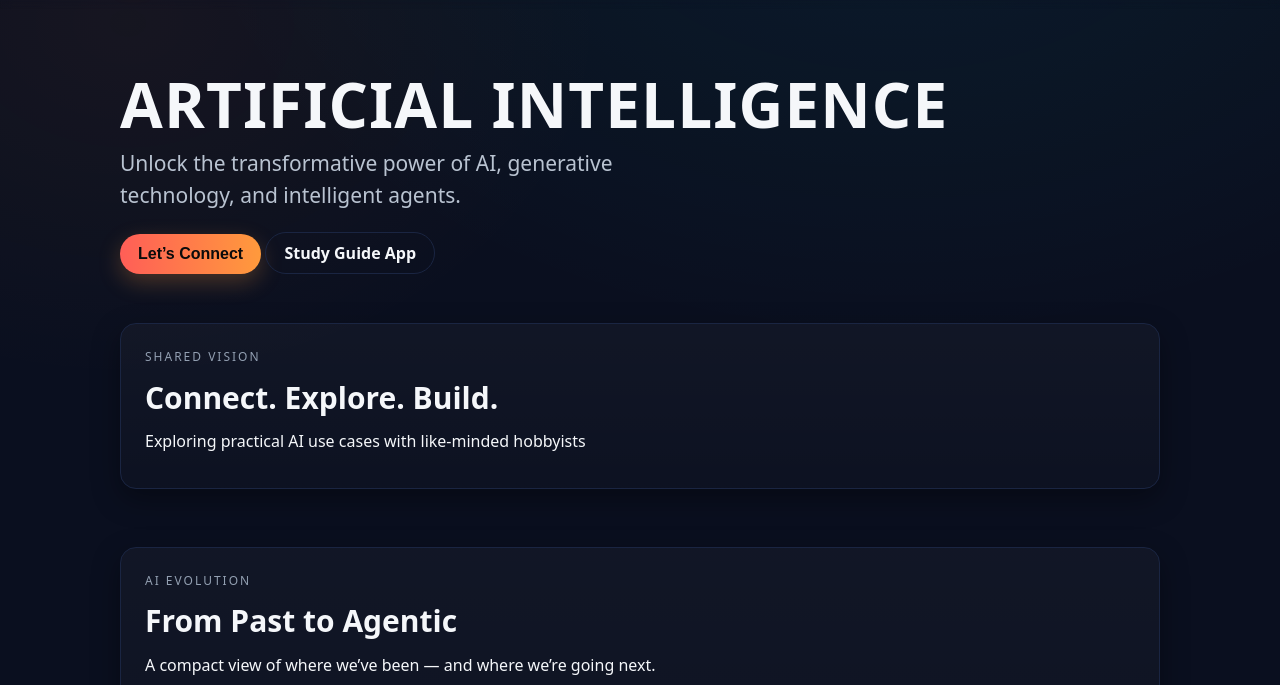
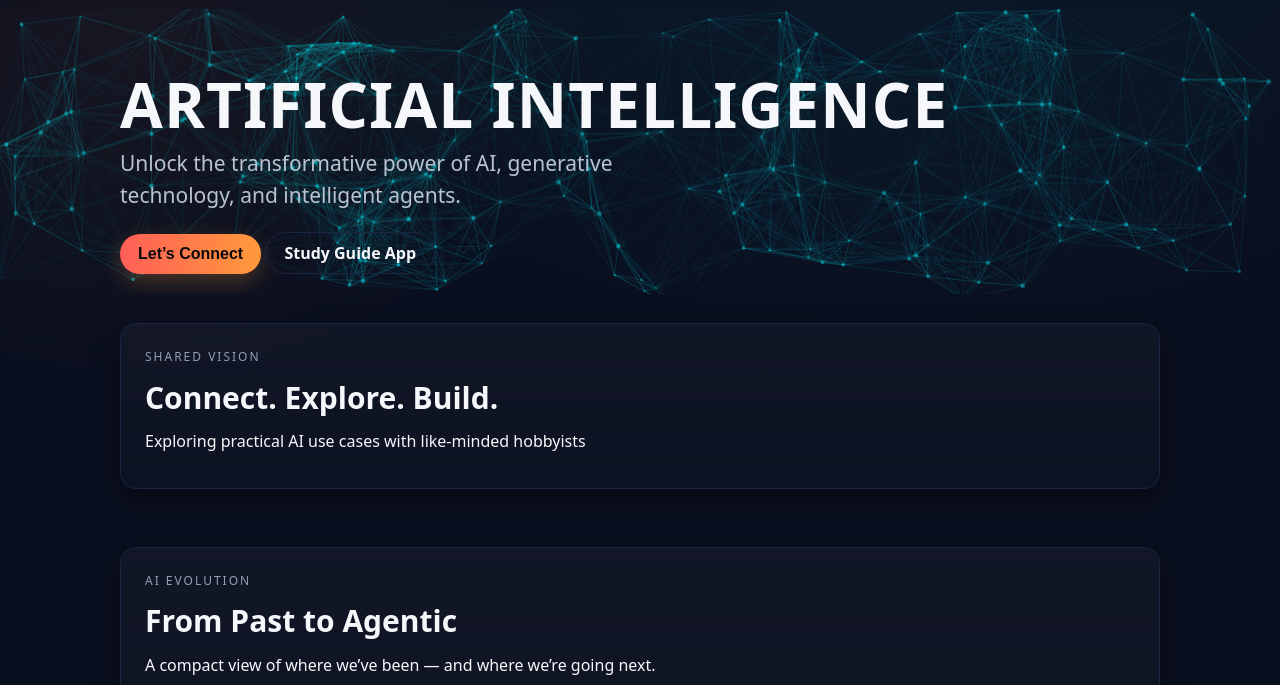
Before and after one commit to FamilyAccount2025/breakout, a website: page public/index.html in a window 1280 px wide. Shown: the part 57-742 px from the top of the page. Drawn offline with Linux system fonts and the light colour scheme; animation ran at ten frames a second.

Commit message:
Add files via upload

```diff
--- a/public/index.html
+++ b/public/index.html
@@ -18,8 +18,7 @@
       --radius:16px; --shadow:0 10px 28px rgba(0,0,0,.35);
       --container:1040px;
       --space-lg:clamp(36px,6vw,64px);
-      /* reduced ~30% from earlier rhythm */
-      --space-md:clamp(18px,3.2vw,29px);
+      --space-md:clamp(18px,3.2vw,29px);  /* ~30% tighter */
       --space-sm:clamp(12px,2.2vw,20px);
       --btn-pad-y:12px; --btn-pad-x:18px; --btn-font:16px;
     }
@@ -50,9 +49,12 @@
     .btn-primary:hover{filter:brightness(1.08);box-shadow:0 10px 26px rgba(255,154,60,.35)}
 
     /* Hero */
-    .hero{padding:var(--space-lg) 0 var(--space-sm);}
-    .hero h1{font-size:clamp(36px,5vw,62px);line-height:1.03;margin:0 0 10px;text-transform:uppercase;letter-spacing:1.1px}
-    .hero p.sub{font-size:clamp(16px,2.1vw,21px);color:var(--muted);max-width:44ch;margin:0 0 var(--space-sm)}
+    .hero{position:relative; padding:var(--space-lg) 0 var(--space-sm); overflow:hidden;}
+    .hero h1{font-size:clamp(36px,5vw,62px);line-height:1.03;margin:0 0 10px;text-transform:uppercase;letter-spacing:1.1px; position:relative; z-index:1;}
+    .hero p.sub{font-size:clamp(16px,2.1vw,21px);color:var(--muted);max-width:44ch;margin:0 0 var(--space-sm); position:relative; z-index:1;}
+    .hero .actions{position:relative; z-index:1;}
+    /* Canvas layer */
+    #fx{position:absolute; inset:0; width:100%; height:100%; z-index:0; pointer-events:none; opacity:.9;}
 
     /* Sections */
     section{padding:var(--space-md) 0}
@@ -106,6 +108,7 @@
   <main>
     <!-- HERO -->
     <section class="hero">
+      <canvas id="fx" aria-hidden="true"></canvas>
       <div class="container">
         <h1>ARTIFICIAL INTELLIGENCE</h1>
         <p class="sub">Unlock the transformative power of AI, generative technology, and intelligent agents.</p>
@@ -224,7 +227,6 @@
   <script>
     const FORM_ENDPOINT = "https://formspree.io/f/xpwlbkzw";
     const EMAIL_TO = "chris@chrisgoff.com";
-
     document.getElementById('year').textContent = new Date().getFullYear();
 
     // Modal open/close
@@ -233,29 +235,41 @@
     const modalBackdrop = document.getElementById("contact-modal");
     openers.forEach(btn => btn.addEventListener("click", () => modalBackdrop.classList.add("open")));
     closers.forEach(btn => btn.addEventListener("click", () => modalBackdrop.classList.remove("open")));
-    modalBackdrop.addEventListener("click", function(e){ if(e.target === modalBackdrop) modalBackdrop.classList.remove("open"); });
+    modalBackdrop.addEventListener("click", (e) => { if(e.target === modalBackdrop) modalBackdrop.classList.remove("open"); });
 
-    // Submit with fetch -> success message in-modal; fallback to mailto on failure
+    // Form submit via fetch with in-modal success; mailto fallback on error
     const form = document.getElementById("contact-form");
-    form.addEventListener("submit", async function(e){
+    form.addEventListener("submit", async (e) => {
       e.preventDefault();
       ["name","email","message"].forEach(id => document.getElementById("err-"+id).textContent = "");
-      const name = document.getElementById("name").value.trim();
-      const email = document.getElementById("email").value.trim();
-      const message = document.getElementById("message").value.trim();
+
+      const nameEl = document.getElementById("name");
+      const emailEl = document.getElementById("email");
+      const msgEl = document.getElementById("message");
+
+      const name = nameEl.value.trim();
+      const email = emailEl.value.trim();
+      const message = msgEl.value.trim();
+
       let ok = true;
-      if(!name){ document.getElementById("err-name").textContent = "Please enter your name."; ok = false; }
-      if(!email || !/^([^\\s@]+)@([^\\s@]+)\\.([^\\s@]+)$/.test(email)){ document.getElementById("err-email").textContent = "Please enter a valid email."; ok = false; }
-      if(!message){ document.getElementById("err-message").textContent = "Please enter a message."; ok = false; }
-      if(!ok){ return; }
+      if (!name) { document.getElementById("err-name").textContent = "Please enter your name."; ok = false; }
 
-      try{
+      // Use native HTML5 email validation for robustness
+      if (!emailEl.checkValidity()) {
+        document.getElementById("err-email").textContent = "Please enter a valid email address.";
+        ok = false;
+      }
+
+      if (!message) { document.getElementById("err-message").textContent = "Please enter a message."; ok = false; }
+      if (!ok) return;
+
+      try {
         const res = await fetch(FORM_ENDPOINT, {
-          method:"POST",
-          headers:{ "Accept":"application/json", "Content-Type":"application/json" },
+          method: "POST",
+          headers: { "Accept": "application/json", "Content-Type": "application/json" },
           body: JSON.stringify({ name, email, message })
         });
-        if(res.ok){
+        if (res.ok) {
           const modal = document.querySelector(".modal");
           modal.innerHTML = `
             <header style="border-bottom:1px solid var(--border); padding-bottom:10px; margin-bottom:10px;">
@@ -267,16 +281,90 @@
             </div>`;
           document.getElementById("close-after-submit").addEventListener("click", () => modalBackdrop.classList.remove("open"));
         } else {
+          // Fallback: open a mailto compose so user can still reach you
           const subject = encodeURIComponent("AI Conversation — ChrisGoff.com");
-          const body = encodeURIComponent(`Name: ${name}\\nEmail: ${email}\\n\\nMessage:\\n${message}\\n\\n— Sent from ChrisGoff.com`);
+          const body = encodeURIComponent(`Name: ${name}\nEmail: ${email}\n\nMessage:\n${message}\n\n— Sent from ChrisGoff.com`);
           window.location.href = `mailto:${EMAIL_TO}?subject=${subject}&body=${body}`;
         }
-      } catch(err){
+      } catch (err) {
         const subject = encodeURIComponent("AI Conversation — ChrisGoff.com");
-        const body = encodeURIComponent(`Name: ${name}\\nEmail: ${email}\\n\\nMessage:\\n${message}\\n\\n— Sent from ChrisGoff.com`);
+        const body = encodeURIComponent(`Name: ${name}\nEmail: ${email}\n\nMessage:\n${message}\n\n— Sent from ChrisGoff.com`);
         window.location.href = `mailto:${EMAIL_TO}?subject=${subject}&body=${body}`;
       }
     });
+
+    // ===== Hero Canvas Animation (denser & more active) =====
+    (function(){
+      const prefersReduced = window.matchMedia('(prefers-reduced-motion: reduce)').matches;
+      const canvas = document.getElementById('fx');
+      if (!canvas || prefersReduced) return; // Respect reduced motion
+
+      const ctx = canvas.getContext('2d');
+      let dpr = Math.max(1, Math.min(2, window.devicePixelRatio || 1));
+      let w, h, points, linesThreshold, count;
+
+      function resize(){
+        const rect = canvas.getBoundingClientRect();
+        w = Math.floor(rect.width);
+        h = Math.floor(rect.height);
+        canvas.width = Math.floor(w * dpr);
+        canvas.height = Math.floor(h * dpr);
+        ctx.setTransform(dpr, 0, 0, dpr, 0, 0);
+
+        // Density: ~1 point per 22x22px, capped
+        const target = Math.min(220, Math.floor((w*h) / (22*22)));
+        count = target;
+        linesThreshold = Math.max(70, Math.min(160, Math.sqrt(w*w + h*h) / 9)); // connect distance
+        points = new Array(count).fill(0).map(() => ({
+          x: Math.random()*w,
+          y: Math.random()*h,
+          vx: (Math.random()*0.8 - 0.4),  // more active velocity
+          vy: (Math.random()*0.8 - 0.4),
+          r: Math.random()*1.8 + 0.6,
+          pulse: Math.random()*2000
+        }));
+      }
+
+      function step(t){
+        ctx.clearRect(0,0,w,h);
+
+        // Draw connections
+        for (let i=0;i<count;i++){
+          const p = points[i];
+          p.x += p.vx; p.y += p.vy;
+          if (p.x < -20) p.x = w+20; if (p.x > w+20) p.x = -20;
+          if (p.y < -20) p.y = h+20; if (p.y > h+20) p.y = -20;
+
+          // dot
+          const glow = 0.25 + 0.25*Math.sin((t + p.pulse)/500);
+          ctx.beginPath();
+          ctx.arc(p.x, p.y, p.r, 0, Math.PI*2);
+          ctx.fillStyle = `rgba(15,240,252,${0.35+glow*0.3})`;
+          ctx.fill();
+
+          // connections to nearby
+          for (let j=i+1;j<count;j++){
+            const q = points[j];
+            const dx = p.x - q.x, dy = p.y - q.y;
+            const dist = Math.hypot(dx, dy);
+            if (dist < linesThreshold){
+              const a = 0.2 * (1 - dist/linesThreshold);
+              ctx.strokeStyle = `rgba(15,240,252,${a})`;
+              ctx.lineWidth = 1;
+              ctx.beginPath();
+              ctx.moveTo(p.x, p.y);
+              ctx.lineTo(q.x, q.y);
+              ctx.stroke();
+            }
+          }
+        }
+        requestAnimationFrame(step);
+      }
+
+      window.addEventListener('resize', resize);
+      resize();
+      requestAnimationFrame(step);
+    })();
   </script>
 </body>
 </html>
```
